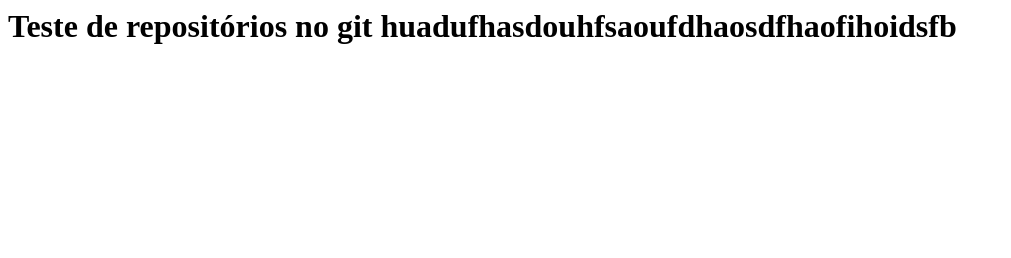
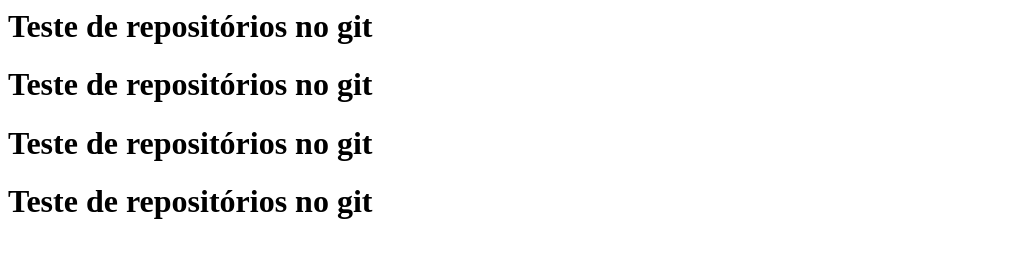
Before and after one commit to luanneres/lns, a plain HTML site: page index.html in a window 1280 px wide. Shown: the whole page, without its empty margins (0-1011 px from the left). Drawn offline with Linux system fonts and the light colour scheme.

Commit message:
Update index.html

```diff
--- a/index.html
+++ b/index.html
@@ -3,6 +3,9 @@
     <link href="css/main.css" type="text/css" >
 </head>
 <body>
-<h1>Teste de repositórios no git huadufhasdouhfsaoufdhaosdfhaofihoidsfb</h1>
+<h1>Teste de repositórios no git </h1>
+<h1>Teste de repositórios no git </h1>
+<h1>Teste de repositórios no git </h1>
+<h1>Teste de repositórios no git </h1>
 </body>
 </html>
```
